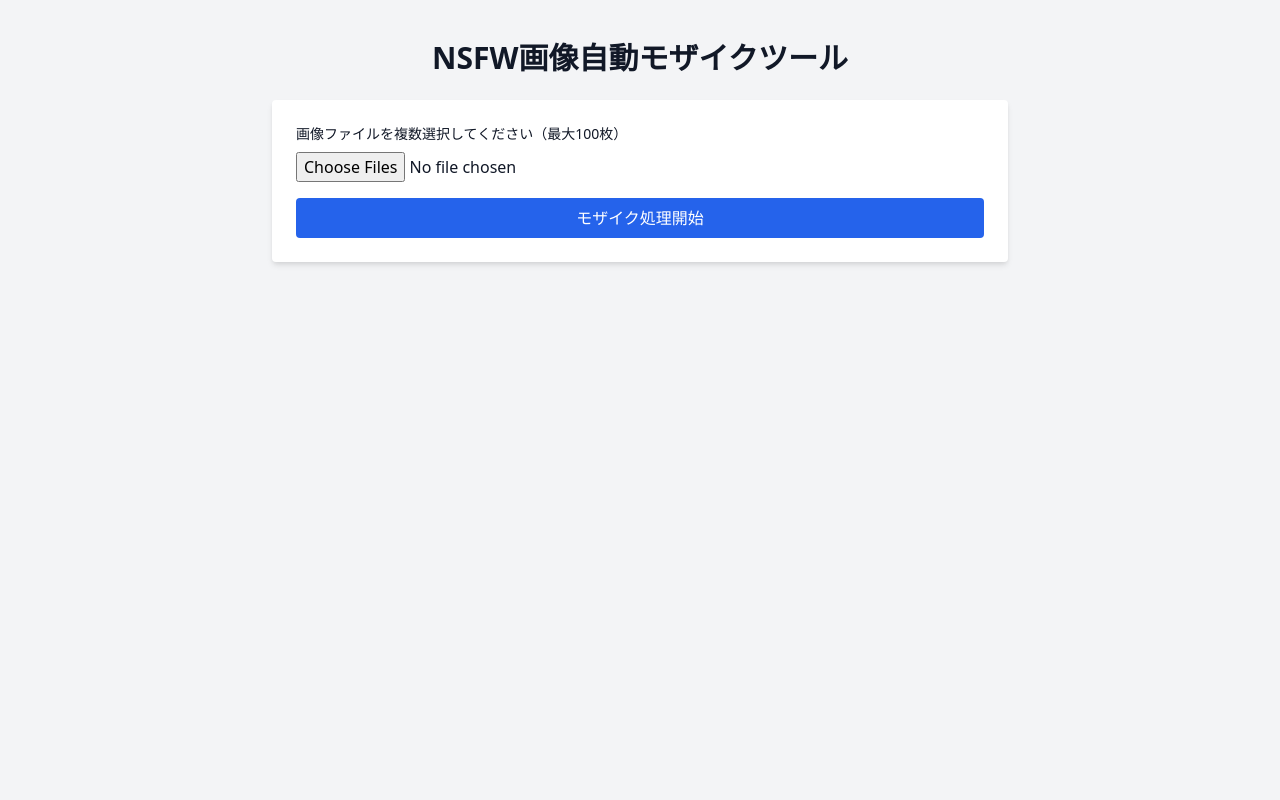
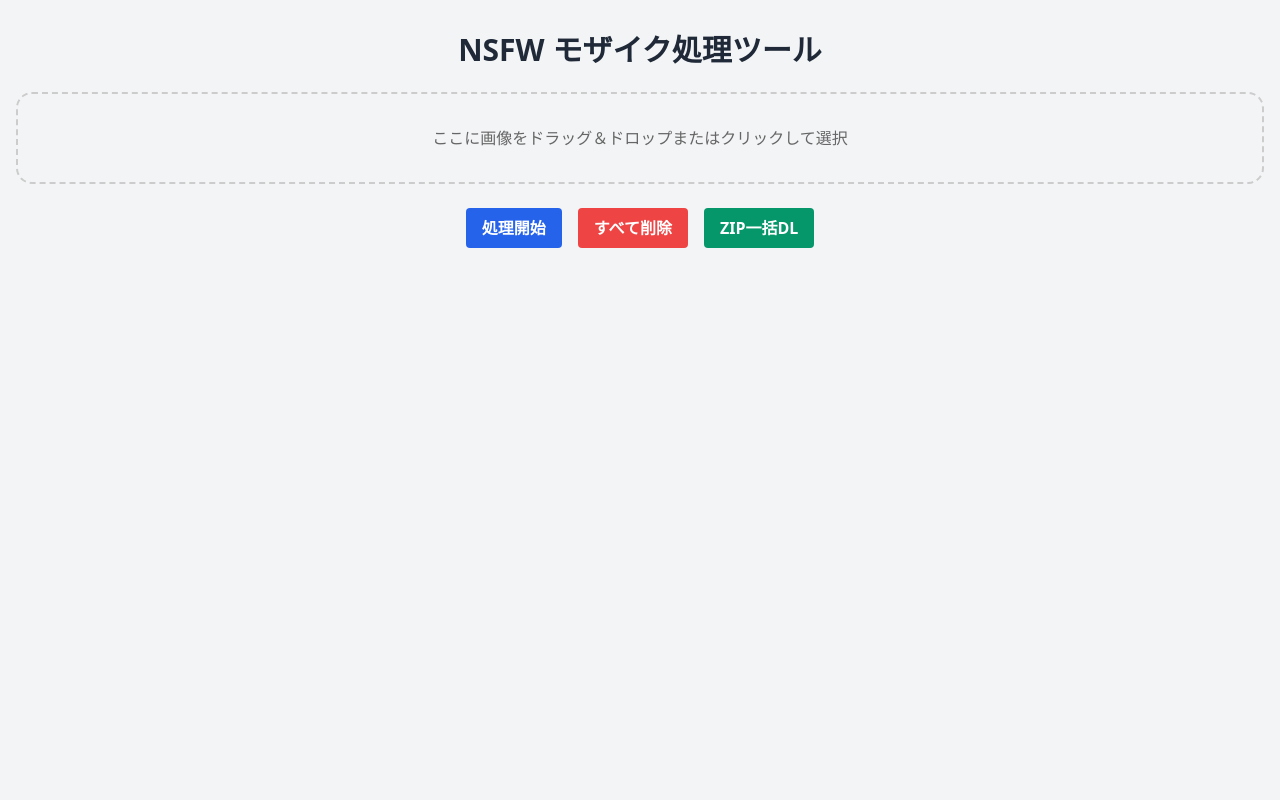
Before and after one commit to kenbo-7net/nsfw-mozaiku-tool, a Flask app: page / in a window 1280 px wide. Run offline with Flask 3, Linux system fonts and the light colour scheme.

Commit message:
Update index.html

```diff
--- a/templates/index.html
+++ b/templates/index.html
@@ -1,47 +1,139 @@
-<!DOCTYPE html>
 <html lang="ja">
 <head>
-  <meta charset="UTF-8" />
-  <title>NSFW自動モザイクツール</title>
-  <meta name="viewport" content="width=device-width, initial-scale=1" />
-  <link href="https://cdn.jsdelivr.net/npm/tailwindcss@2.2.19/dist/tailwind.min.css" rel="stylesheet" />
+  <meta charset="UTF-8">
+  <meta name="viewport" content="width=device-width, initial-scale=1.0">
+  <title>NSFWモザイク処理ツール</title>
+  <link href="https://cdn.jsdelivr.net/npm/tailwindcss@2.2.19/dist/tailwind.min.css" rel="stylesheet">
+  <style>
+    .drop-zone {
+      border: 2px dashed #ccc;
+      border-radius: 1rem;
+      padding: 2rem;
+      text-align: center;
+      color: #666;
+      transition: all 0.3s ease;
+    }
+    .drop-zone.dragover {
+      background-color: #f0f0f0;
+      border-color: #888;
+    }
+    .modal {
+      display: none;
+      position: fixed;
+      z-index: 1000;
+      left: 0;
+      top: 0;
+      width: 100vw;
+      height: 100vh;
+      background-color: rgba(0, 0, 0, 0.8);
+      justify-content: center;
+      align-items: center;
+    }
+    .modal img {
+      max-width: 90vw;
+      max-height: 90vh;
+    }
+  </style>
 </head>
-<body class="bg-gray-100 text-gray-900">
+<body class="bg-gray-100 text-gray-800">
+  <div class="container mx-auto px-4 py-8">
+    <h1 class="text-3xl font-bold mb-6 text-center">NSFW モザイク処理ツール</h1>
 
-  <div class="max-w-3xl mx-auto py-10 px-4">
-    <h1 class="text-3xl font-bold mb-6 text-center">NSFW画像自動モザイクツール</h1>
+    <!-- ドロップエリア -->
+    <div id="dropZone" class="drop-zone mb-6">
+      ここに画像をドラッグ＆ドロップまたはクリックして選択
+      <input type="file" id="imageInput" multiple accept="image/*" class="hidden">
+    </div>
 
-    <!-- アップロードフォーム -->
-    <form id="upload-form" class="bg-white rounded shadow-md p-6" enctype="multipart/form-data" method="POST" action="/process">
-      <label class="block text-sm font-medium mb-2">画像ファイルを複数選択してください（最大100枚）</label>
-      <input type="file" name="images" id="images" multiple accept="image/*" required class="block w-full mb-4" />
-
-      <button type="submit" class="w-full bg-blue-600 text-white py-2 px-4 rounded hover:bg-blue-700">
-        モザイク処理開始
-      </button>
-    </form>
+    <!-- ボタンエリア -->
+    <div class="flex gap-4 justify-center mb-6">
+      <button id="processBtn" class="bg-blue-600 hover:bg-blue-700 text-white font-bold py-2 px-4 rounded">処理開始</button>
+      <button id="clearBtn" class="bg-red-500 hover:bg-red-600 text-white font-bold py-2 px-4 rounded">すべて削除</button>
+      <a href="/download" class="bg-green-600 hover:bg-green-700 text-white font-bold py-2 px-4 rounded">ZIP一括DL</a>
+    </div>
 
     <!-- ローディング表示 -->
-    <div id="loading" class="mt-6 text-center hidden">
-      <div class="flex justify-center items-center space-x-2">
-        <svg class="animate-spin h-6 w-6 text-blue-600" xmlns="http://www.w3.org/2000/svg" fill="none" viewBox="0 0 24 24">
-          <circle class="opacity-25" cx="12" cy="12" r="10" stroke="currentColor" stroke-width="4"></circle>
-          <path class="opacity-75" fill="currentColor" d="M4 12a8 8 0 018-8V0C5.372 0 0 5.372 0 12h4z"></path>
-        </svg>
-        <span class="text-blue-600 font-semibold">画像を処理中です… 少々お待ちください</span>
-      </div>
+    <div id="loading" class="text-center hidden">
+      <p class="text-lg">🔁 処理中です。しばらくお待ちください…</p>
     </div>
 
+    <!-- 処理済み画像の一覧表示 -->
+    <div id="resultGallery" class="grid grid-cols-2 md:grid-cols-4 gap-4"></div>
+
+    <!-- モーダル -->
+    <div id="modal" class="modal items-center justify-center">
+      <img id="modalImg" src="" alt="">
+    </div>
   </div>
 
   <script>
-    const form = document.getElementById("upload-form");
-    const loading = document.getElementById("loading");
+    const dropZone = document.getElementById('dropZone');
+    const imageInput = document.getElementById('imageInput');
+    const processBtn = document.getElementById('processBtn');
+    const clearBtn = document.getElementById('clearBtn');
+    const resultGallery = document.getElementById('resultGallery');
+    const loading = document.getElementById('loading');
+    const modal = document.getElementById('modal');
+    const modalImg = document.getElementById('modalImg');
+    let selectedFiles = [];
 
-    form.addEventListener("submit", () => {
-      loading.classList.remove("hidden");
+    dropZone.addEventListener('click', () => imageInput.click());
+    imageInput.addEventListener('change', e => handleFiles(e.target.files));
+
+    dropZone.addEventListener('dragover', e => {
+      e.preventDefault();
+      dropZone.classList.add('dragover');
     });
+    dropZone.addEventListener('dragleave', () => dropZone.classList.remove('dragover'));
+    dropZone.addEventListener('drop', e => {
+      e.preventDefault();
+      dropZone.classList.remove('dragover');
+      handleFiles(e.dataTransfer.files);
+    });
+
+    function handleFiles(files) {
+      [...files].forEach(file => selectedFiles.push(file));
+      alert(`${files.length}枚の画像を選択しました。`);
+    }
+
+    processBtn.addEventListener('click', async () => {
+      if (selectedFiles.length === 0) return alert('画像が選択されていません');
+      const formData = new FormData();
+      selectedFiles.forEach(file => formData.append('images', file));
+      loading.classList.remove('hidden');
+      const res = await fetch('/process', { method: 'POST', body: formData });
+      const result = await res.json();
+      loading.classList.add('hidden');
+      if (result.status === 'success') {
+        alert(`処理完了: 成功 ${result.success}件 / 失敗 ${result.failed}件`);
+        loadResults();
+      }
+    });
+
+    async function loadResults() {
+      resultGallery.innerHTML = '';
+      const res = await fetch('/outputs');
+      const files = await res.json();
+      files.forEach(f => {
+        const img = document.createElement('img');
+        img.src = `/outputs/${f}`;
+        img.className = "cursor-pointer rounded shadow hover:scale-105 duration-200";
+        img.onclick = () => {
+          modal.style.display = 'flex';
+          modalImg.src = img.src;
+        };
+        resultGallery.appendChild(img);
+      });
+    }
+
+    clearBtn.addEventListener('click', async () => {
+      await fetch('/clear', { method: 'POST' });
+      resultGallery.innerHTML = '';
+      selectedFiles = [];
+      alert('削除しました');
+    });
+
+    modal.addEventListener('click', () => modal.style.display = 'none');
   </script>
-
 </body>
 </html>
```
